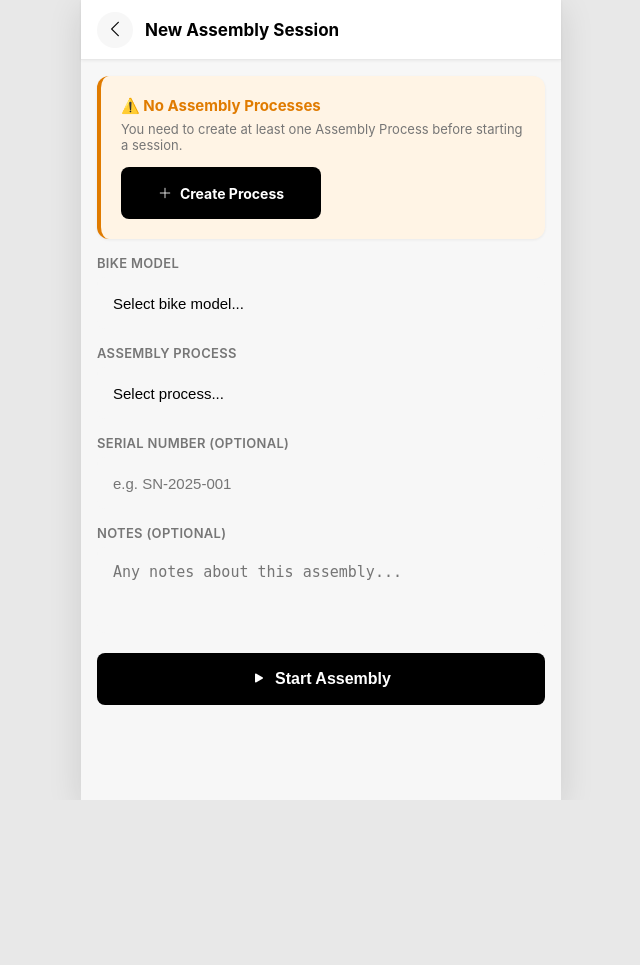
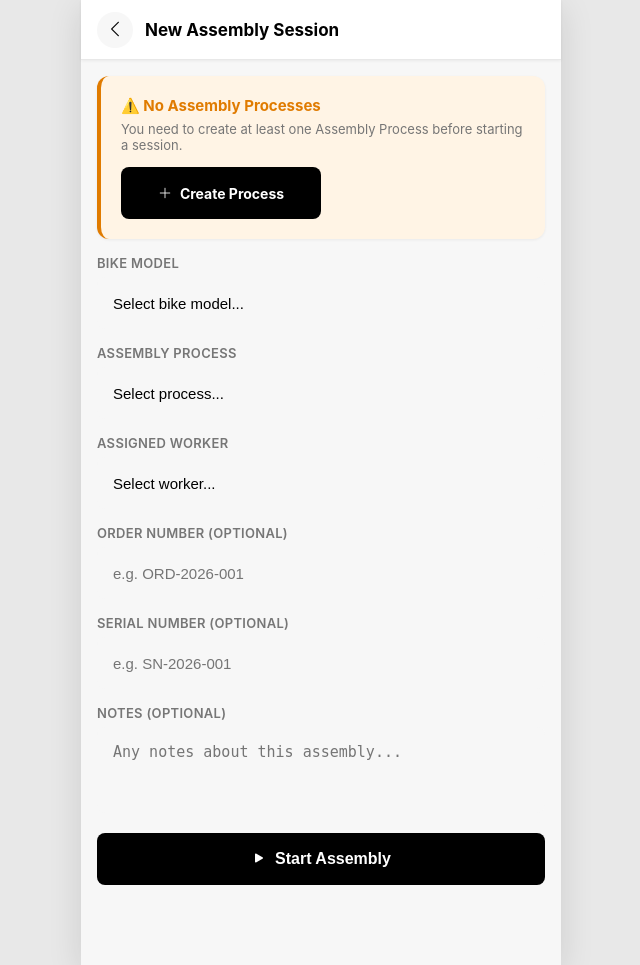
Before and after one commit to 85rqmryjgx-create/ecoride_assembly_management, a Django app: template templates/assembly/session_form.html in a window 1280 px wide. Shown: the whole page, without its empty margins (319-959 px from the left). Before the commit the page ends 800 px from the top, so only its background shows below. Run offline with Django 5.2, Linux system fonts and the light colour scheme; the template is opened without the code that fills it: values that come from a table or form of the project are taken from there, others are empty.

Commit message:
Fix session form: add missing worker and order_number fields

```diff
--- a/templates/assembly/session_form.html
+++ b/templates/assembly/session_form.html
@@ -39,9 +39,24 @@
     </select>
   </div>
   <div class="form-group">
+    <label class="form-label">Assigned Worker</label>
+    <select name="worker" class="form-control-app" required>
+      <option value="">Select worker...</option>
+      {% for value, label in form.worker.field.choices %}
+        {% if value %}<option value="{{ value }}" {% if form.worker.value|stringformat:"s" == value|stringformat:"s" %}selected{% endif %}>{{ label }}</option>{% endif %}
+      {% endfor %}
+    </select>
+  </div>
+  <div class="form-group">
+    <label class="form-label">Order Number (optional)</label>
+    <input type="text" name="order_number" class="form-control-app"
+           placeholder="e.g. ORD-2026-001"
+           value="{{ form.order_number.value|default:'' }}">
+  </div>
+  <div class="form-group">
     <label class="form-label">Serial Number (optional)</label>
     <input type="text" name="serial_number" class="form-control-app"
-           placeholder="e.g. SN-2025-001"
+           placeholder="e.g. SN-2026-001"
            value="{{ form.serial_number.value|default:'' }}">
   </div>
   <div class="form-group">
```
